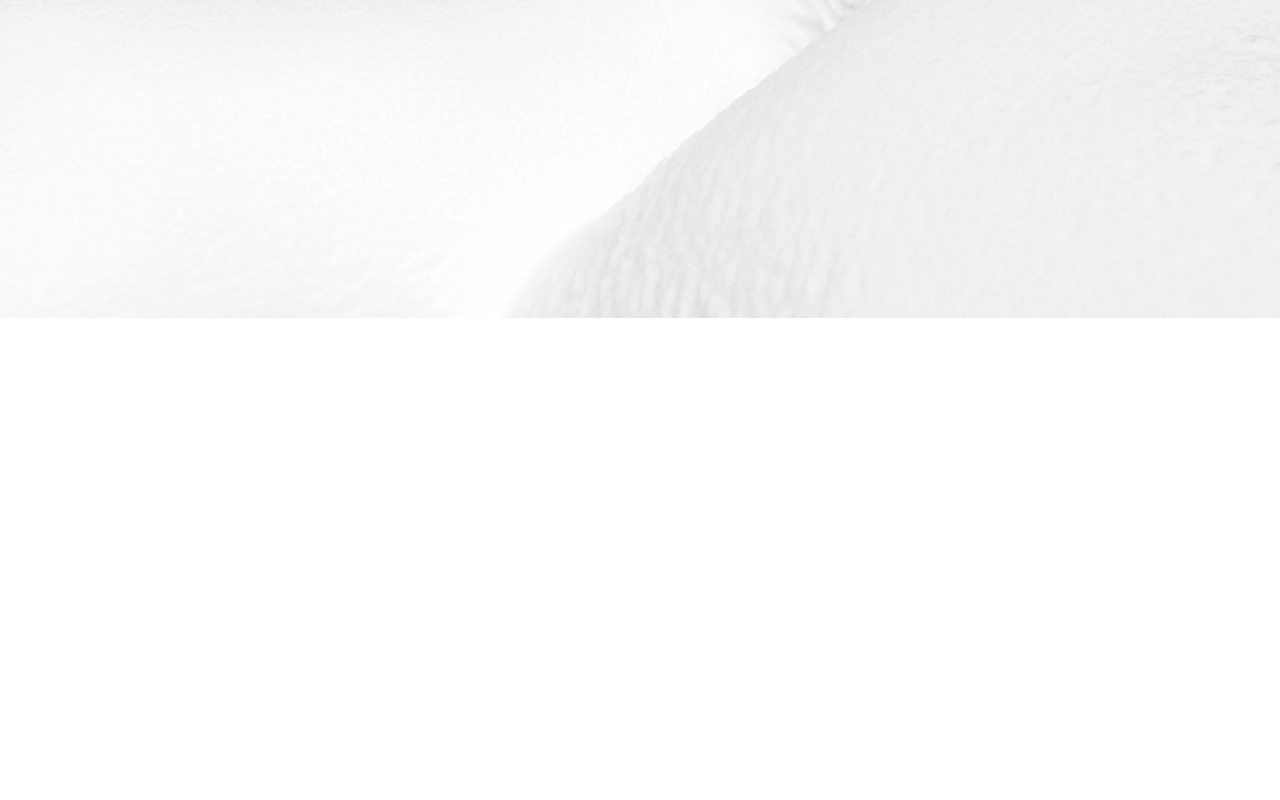
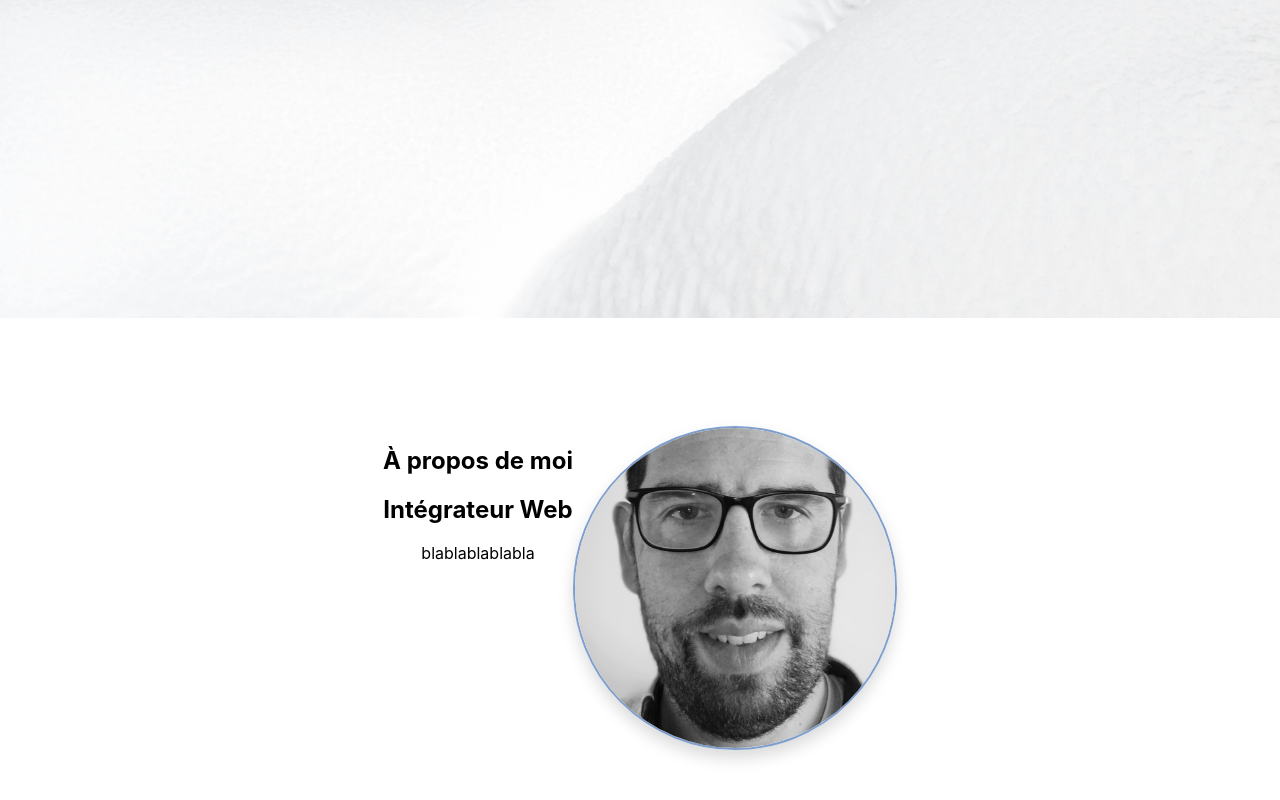
Before and after one commit to Kojiro-lu/Mon-Portefolio, a React (Vite) app: page / in a window 1280 px wide. Shown: the part 418-1218 px from the top of the page. Before the commit the page ends 800 px from the top, so only its background shows below. Built offline with nearby package versions, Linux system fonts and the light colour scheme.

Commit message:
Creation de la section About

```diff
--- /dev/null
+++ b/src/components/About/About.css
@@ -0,0 +1,33 @@
+.about-container {
+  min-height: 60vh;
+  display: flex;
+  flex-direction: column;
+  align-items: center;
+  justify-content: center;
+  padding: 2rem 2rem;
+  text-align: center;
+}
+
+.about-section {
+  display: flex;
+}
+
+.about-content {
+}
+
+.about-title {
+}
+
+.about-texte {
+}
+
+.about-image-container {
+}
+.about-image {
+  width: 20em;
+  height: 20em;
+  border-radius: 50%;
+  object-fit: cover;
+  box-shadow: 0 8px 16px rgba(0, 0, 0, 0.15);
+  border: 2px solid #7e9fce;
+}
--- /dev/null
+++ b/src/components/About/About.jsx
@@ -0,0 +1,23 @@
+import "./about.css";
+import AboutMoi from "../../assets/images/about-moi.jpg";
+
+const About = () => {
+  return (
+    <>
+      <section className="about-container">
+        <div className="about-section">
+          <div className="about-content">
+            <h1 className="about-title">À propos de moi</h1>
+            <h2>Intégrateur Web </h2>
+            <p className="about-text">blablablablabla</p>
+          </div>
+          <div className="about-image-container">
+            <img src={AboutMoi} alt="Moi" className="about-image" />
+          </div>
+        </div>
+      </section>
+    </>
+  );
+};
+
+export default About;
--- a/src/components/Header/Header.css
+++ b/src/components/Header/Header.css
@@ -3,6 +3,7 @@
   align-items: center;
   justify-content: space-between;
   padding: 10px;
+  box-shadow: 0 2px 4px rgba(0, 0, 0, 0.1);
 }
 
 .logo-image {
--- a/src/components/Hero/Hero.jsx
+++ b/src/components/Hero/Hero.jsx
@@ -5,10 +5,8 @@ const Hero = () => {
     <section className="hero">
       <div className="hero-content">
         <h2>Bonjour !</h2>
-        <p>
-          Je suis Anthony Vaudeville, Intégrateur Web{" "}
-          <strong> et voici mon Portefolio.</strong>
-        </p>
+        <p>Je suis Anthony Vaudeville, Intégrateur Web </p>
+        <strong> et voici mon Portefolio.</strong>
       </div>
     </section>
   );
--- a/src/pages/Home/Home.jsx
+++ b/src/pages/Home/Home.jsx
@@ -1,10 +1,12 @@
 import "../Home/Home.css";
 import Hero from "../../components/Hero/Hero";
+import About from "../../components/About/About";
 
 function Home() {
   return (
     <>
       <Hero />
+      <About />
     </>
   );
 }
```
Also changed, not shown: src/assets/images/about-moi.jpg (added).
